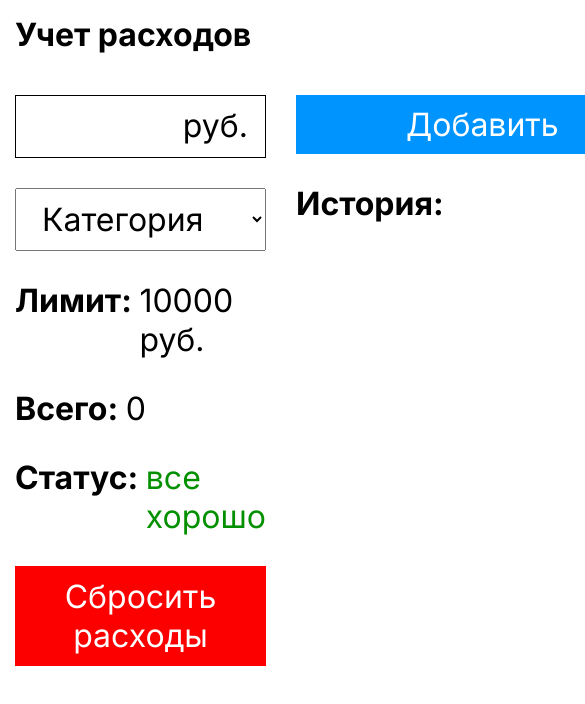
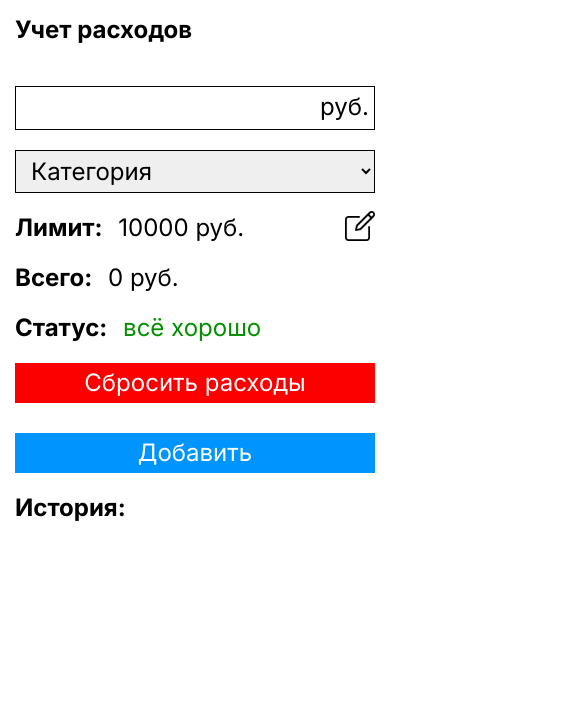
Before and after one commit to evgeniykolenkin/expences-app, a plain HTML site: page index.html in a window 390 px wide. Shown: the top 704 px of the page, 585 px wide, since content can reach past the window. Drawn offline with Linux system fonts and the light colour scheme.

Commit message:
files changes: js, css, html/added imgs, refactoring

```diff
--- a/index.html
+++ b/index.html
@@ -1,7 +1,11 @@
 <!DOCTYPE html>
 <html lang="en">
   <head>
-    <link rel="shortcut icon" href="favicon.ico" type="image/x-icon" />
+    <link
+      rel="shortcut icon"
+      href="resources/favicon.ico"
+      type="image/x-icon"
+    />
     <title>Expences App</title>
     <meta charset="UTF-8" />
     <meta http-equiv="X-UA-Compatible" content="IE=edge" />
@@ -28,14 +32,21 @@
             <option hidden disabled selected value="Категория">
               Категория
             </option>
+            <option value="Малышка">Малышка</option>
+            <option value="Кот">Кот</option>
             <option value="Продукты">Продукты</option>
-            <option value="Кафе">Кафе</option>
+            <option value="Табак">Табак</option>
+            <option value="Кредиты">Кредиты</option>
             <option value="Квартира">Квартира</option>
-            <option value="Авто">Авто</option>
           </select>
           <div class="expenses__limit">
             <h2 class="expenses__limit-title">Лимит:&nbsp</h2>
             <p class="expenses__limit-value">10000</p>
+            <img
+              class="js-change__limit-btn change__limit-btn"
+              src="resources/change-limit-btn.png"
+              alt="кнопка редактирования"
+            />
           </div>
           <div class="expenses__total">
             <h2>Всего:&nbsp</h2>
@@ -45,10 +56,12 @@
             <h2>Статус:&nbsp</h2>
             <p class="js-expenses__status expenses__status-inner">все хорошо</p>
           </div>
-          <button class="js-clear__btn clear__btn">Сбросить расходы</button>
+          <button class="js-expenses__clear-btn expenses__clear-btn btn">
+            Сбросить расходы
+          </button>
         </div>
         <div class="expenses__content-history">
-          <button class="js-expenses__btn-add expenses__btn-add">
+          <button class="js-expenses__add-btn expenses__add-btn btn">
             Добавить
           </button>
           <div class="expenses__history">
--- a/script/main.js
+++ b/script/main.js
@@ -1,28 +1,55 @@
 // Объявление переменных - Строковых констант
 const STATUS_IN_LIMIT = "всё хорошо";
 const STATUS_OUT_OF_LIMIT = "всё плохо";
+const CHANGE_LIMIT_VALUE = "Новый лимит";
+const STORAGE_LIMIT = "limit";
+const STORAGE_EXPENSES = "expenses";
 
 // Объявление переменных - ссылок на html элементы
 
 const inputNode = document.querySelector(".js-expenses__input");
 const categorySelectNode = document.querySelector(".js-category__select");
-const addButtonNode = document.querySelector(".js-expenses__btn-add");
-const clearButtonNode = document.querySelector(".js-clear__btn");
+const addButtonNode = document.querySelector(".js-expenses__add-btn");
+const clearButtonNode = document.querySelector(".js-expenses__clear-btn");
+const changeLimitButtonNode = document.querySelector(".js-change__limit-btn");
 const totalValueNode = document.querySelector(".js-expenses__total-value");
 const statusNode = document.querySelector(".js-expenses__status");
 const historyList = document.querySelector(".js-expenses__history-list");
 
 // Получает лимит из элемента html
+// если есть данные в Storage, берём их оттуда
+const limitNode = document.querySelector(".expenses__limit-value");
+let limit = parseInt(limitNode.innerText);
+limitNode.className = "rub";
 
-const limitNode = document.querySelector(".expenses__limit-value");
-const limit = parseInt(limitNode.innerText);
-limitNode.className = "rub";
+function initLimit() {
+  const limitFromStorage = parseInt(localStorage.getItem(STORAGE_LIMIT));
+  if (!limitFromStorage) {
+    return;
+  }
+  limitNode.innerText = limitFromStorage;
+  limit = parseInt(limitNode.innerText);
+}
+
+initLimit();
 
 // Объявление нашей основной переменной
 // при запуске она содержит в себе пустой массив,
 // который мы пополняем по нажатию на кнопку Добавить
+// если есть данные в Storage, берём их оттуда
+let expenses = [];
 
-let expenses = [];
+function initExpenses() {
+  const expensesFromStorageString = localStorage.getItem(STORAGE_EXPENSES);
+  const expensesFromStorage = JSON.parse(expensesFromStorageString);
+
+  if (Array.isArray(expensesFromStorage)) {
+    expenses = expensesFromStorage;
+  }
+  render();
+}
+
+initExpenses();
 
 // -----------------ФУНКЦИИ--------------------
 
@@ -43,7 +70,7 @@ function getTotal() {
 
 function renderStatus() {
   // создаем переменную total и записываем в нее результат выполнения getTotal
-  const total = getTotal(expenses);
+  const total = getTotal();
   totalValueNode.innerText = total;
   totalValueNode.className = "rub";
 
@@ -112,11 +139,17 @@ const clearInput = (input) => {
   inputNode.value = "";
 };
 
+function saveExpensesToStorage() {
+  const expensesString = JSON.stringify(expenses);
+  localStorage.setItem(STORAGE_EXPENSES, expensesString);
+}
+
 // функция - обработчик, которая вызывается при нажатии на кнопку Добавить
-function addButtonHanler() {
+function addButtonHandler() {
   // сохраняем в переменную currentAmount введенную сумму
   const currentAmount = getExpenseFromUser();
   if (!currentAmount) {
+    alert("Трата отсутствует");
     return;
   }
 
@@ -130,11 +163,12 @@ function addButtonHanler() {
 
   // из полученных переменных собираем объект newExpense
   // который состоит мз двух полей - amount(currentAmount)
-  // и categoty(currentCategory)
+  // и category(currentCategory)
   const newExpense = { amount: currentAmount, category: currentCategory };
 
   // Добавляем новый расход в массив расходов
   expenses.push(newExpense);
+  saveExpensesToStorage();
 
   // переписываем интерфейс
   render();
@@ -146,9 +180,35 @@ function addButtonHanler() {
 // функция-обработчик кнопки Сбросить расходы
 function clearButtonHandler() {
   expenses = [];
+  localStorage.removeItem(STORAGE_EXPENSES);
+  render();
+}
+
+// функция-обработчик(хендлер) кнопки изменения лимита
+function changeLimitHandler() {
+  // в переменную newLimit мы записываем результат изменения функции prompt,
+  // которой передаём параметр "новый лимит"
+  // prompt вызывает встроенную в браузер модалку с импутом
+  // а возвращает то, что ввёл в импут пользователь
+  const newLimit = prompt(CHANGE_LIMIT_VALUE);
+  const newLimitValue = parseInt(newLimit);
+
+  if (!newLimitValue) {
+    alert("Лимит должен быть числом");
+    return;
+  }
+
+  // прописываем в html новое значение лимита
+  limitNode.innerText = newLimitValue;
+  // а также прописываем это значение в нашу переменную с лимитом
+  limit = newLimitValue;
+  localStorage.setItem(STORAGE_LIMIT, newLimitValue);
+
+  // обновляем интерфейс
   render();
 }
 
 // привязка функци-обработчиков к кнопкам
-addButtonNode.addEventListener("click", addButtonHanler);
+addButtonNode.addEventListener("click", addButtonHandler);
 clearButtonNode.addEventListener("click", clearButtonHandler);
+changeLimitButtonNode.addEventListener("click", changeLimitHandler);
--- a/styles/main.css
+++ b/styles/main.css
@@ -45,12 +45,12 @@ h2 {
   display: flex;
   flex-direction: column;
   gap: 30px;
+  width: calc(50% - 15px);
 }
 
 .expenses__input {
   display: flex;
   justify-content: space-between;
-  /* width: 484px; */
   padding: 10px 17px;
   border: 1px solid #000000;
 }
@@ -72,16 +72,24 @@ input:focus {
   line-height: 39px;
   font-weight: 400;
   padding: 10px 0 10px 22px;
+  border: 1px solid #000000;
 }
 
 .expenses__limit,
 .expenses__total,
 .expenses__status {
+  position: relative;
   display: flex;
+  gap: 10px;
 }
 
-.stats {
-  display: flex;
+.change__limit-btn {
+  position: absolute;
+  right: 0;
+  top: -4px;
+  width: 42px;
+  height: 42px;
+  cursor: pointer;
 }
 
 .expenses__status-inner {
@@ -100,10 +108,10 @@ input:focus {
   content: " руб.";
 }
 
-.clear__btn {
+.btn {
   width: 100%;
-  padding: 11px;
-  background-color: #fc0000;
+  padding: 10px;
+  box-sizing: border-box;
   font-weight: 400;
   font-size: 32px;
   line-height: 39px;
@@ -112,21 +120,61 @@ input:focus {
   cursor: pointer;
 }
 
+.expenses__clear-btn {
+  background-color: #fc0000;
+}
+
 .expenses__history {
   display: flex;
   flex-direction: column;
   gap: 15px;
 }
 
-.expenses__btn-add {
-  width: 370px;
-  padding: 10px 110px;
-  box-sizing: border-box;
-  font-weight: 400;
-  font-size: 32px;
-  line-height: 39px;
-  color: #ffffff;
+.expenses__add-btn {
   background: #0094ff;
-  border: none;
-  cursor: pointer;
 }
+
+@media (max-width: 767px) {
+  .expenses__content {
+    flex-direction: column;
+    gap: 30px;
+  }
+
+  body {
+    font-size: 24px;
+    line-height: 30px;
+  }
+
+  input {
+    font-size: 24px;
+    line-height: 30px;
+  }
+
+  .expenses__input {
+    padding: 5px;
+  }
+
+  .category__select {
+    font-size: 24px;
+    line-height: 30px;
+    padding: 5px 0 5px 11px;
+  }
+
+  .expenses__content-main,
+  .expenses__content-history {
+    gap: 20px;
+    width: 100%;
+  }
+
+  .change__limit-btn {
+    top: -2px;
+    width: 30px;
+    height: 30px;
+  }
+
+  .btn {
+    padding: 5px;
+    font-size: 24px;
+    line-height: 30px;
+  }
+}
```
Also changed, not shown: resources/change-limit-btn.png (added), resources/favicon.ico (added).
